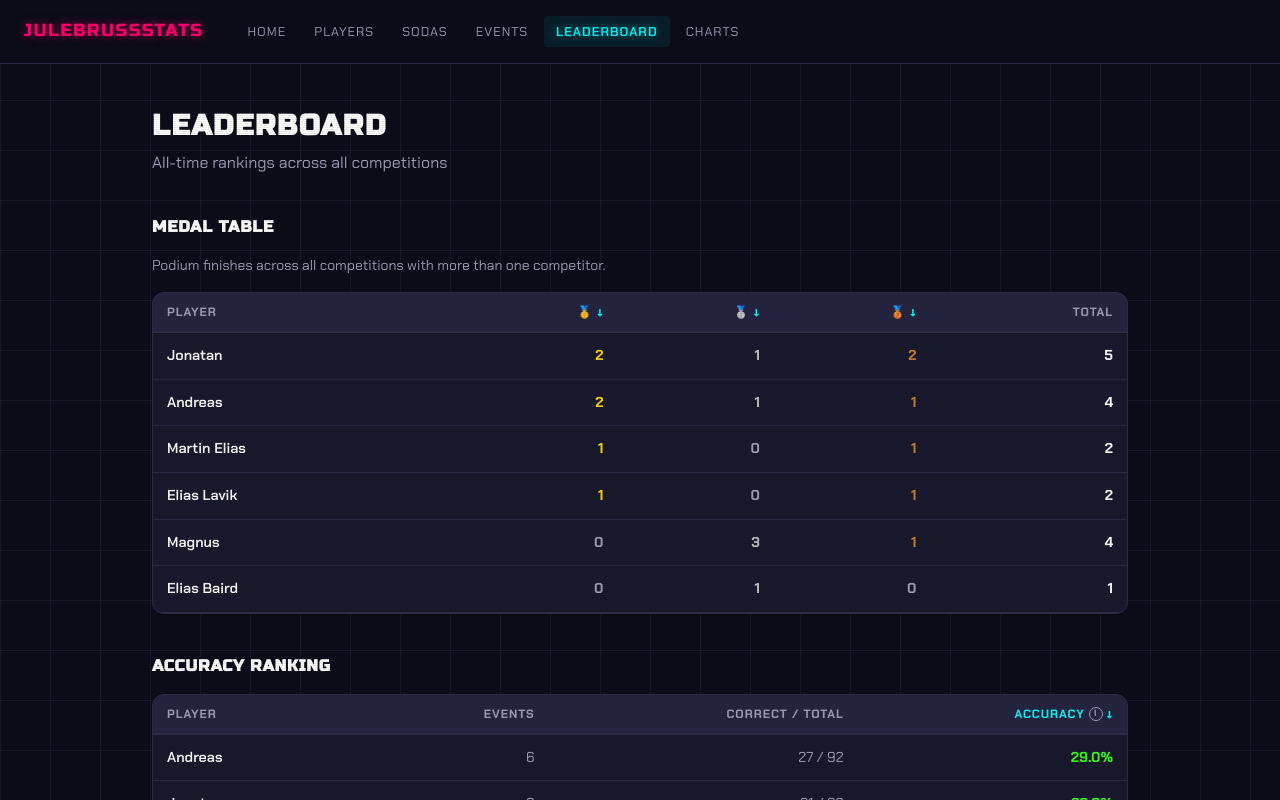
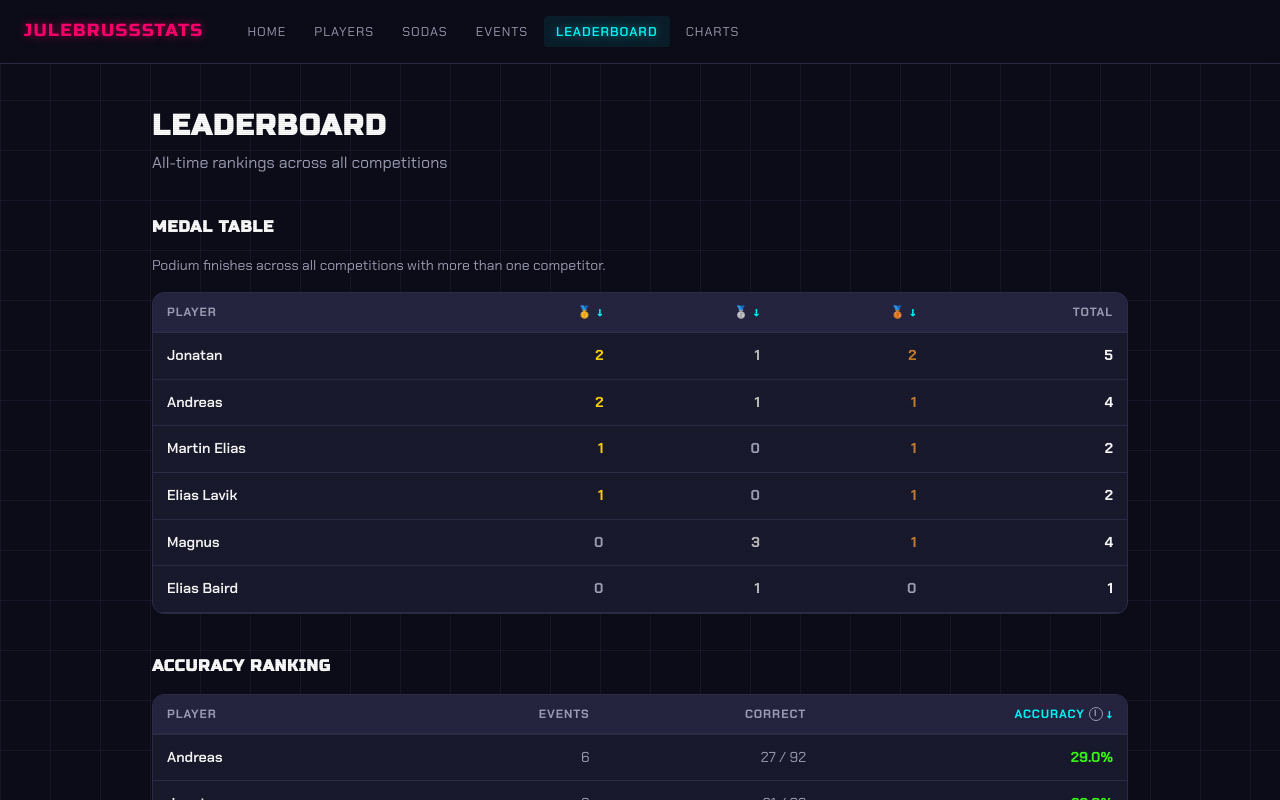
Before and after one commit to biasedLiar/claude-soda, a React (Vite) app: page /leaderboard in a window 1280 px wide. Shown: the top 800 px of the page. Built offline with nearby package versions, Linux system fonts and the light colour scheme.

Commit message:
Update leaderboard column label to improve clarity

```diff
--- a/src/pages/LeaderboardPage.tsx
+++ b/src/pages/LeaderboardPage.tsx
@@ -149,7 +149,7 @@ export function LeaderboardPage() {
               },
               {
                 key: 'correct',
-                label: 'Correct / Total',
+                label: 'Correct',
                 align: 'right',
                 render: (r) => <span style={{ color: 'var(--text-muted)' }}>{r.correctGuesses} / {r.totalGuesses}</span>,
                 sortValue: (r) => r.correctGuesses,
```
